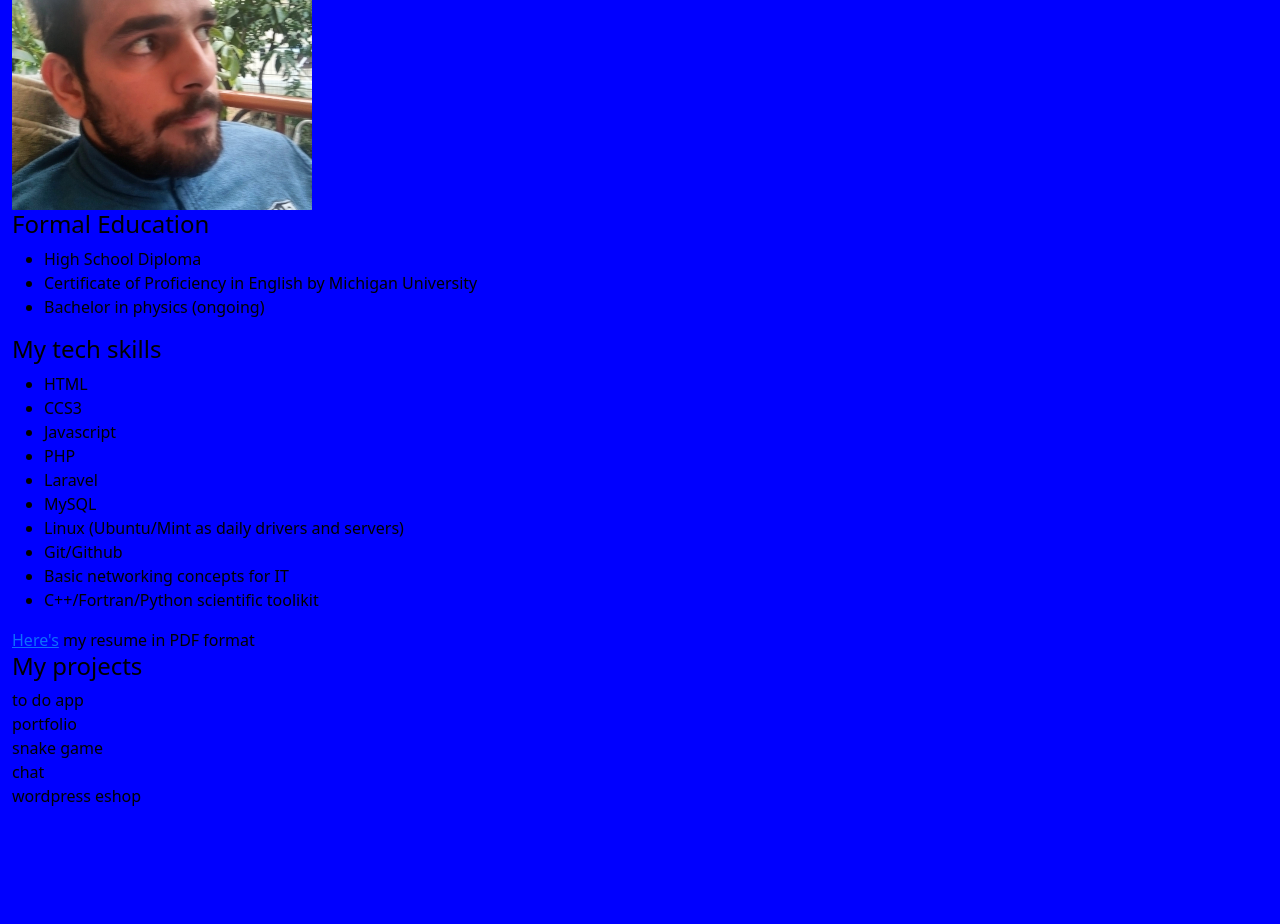
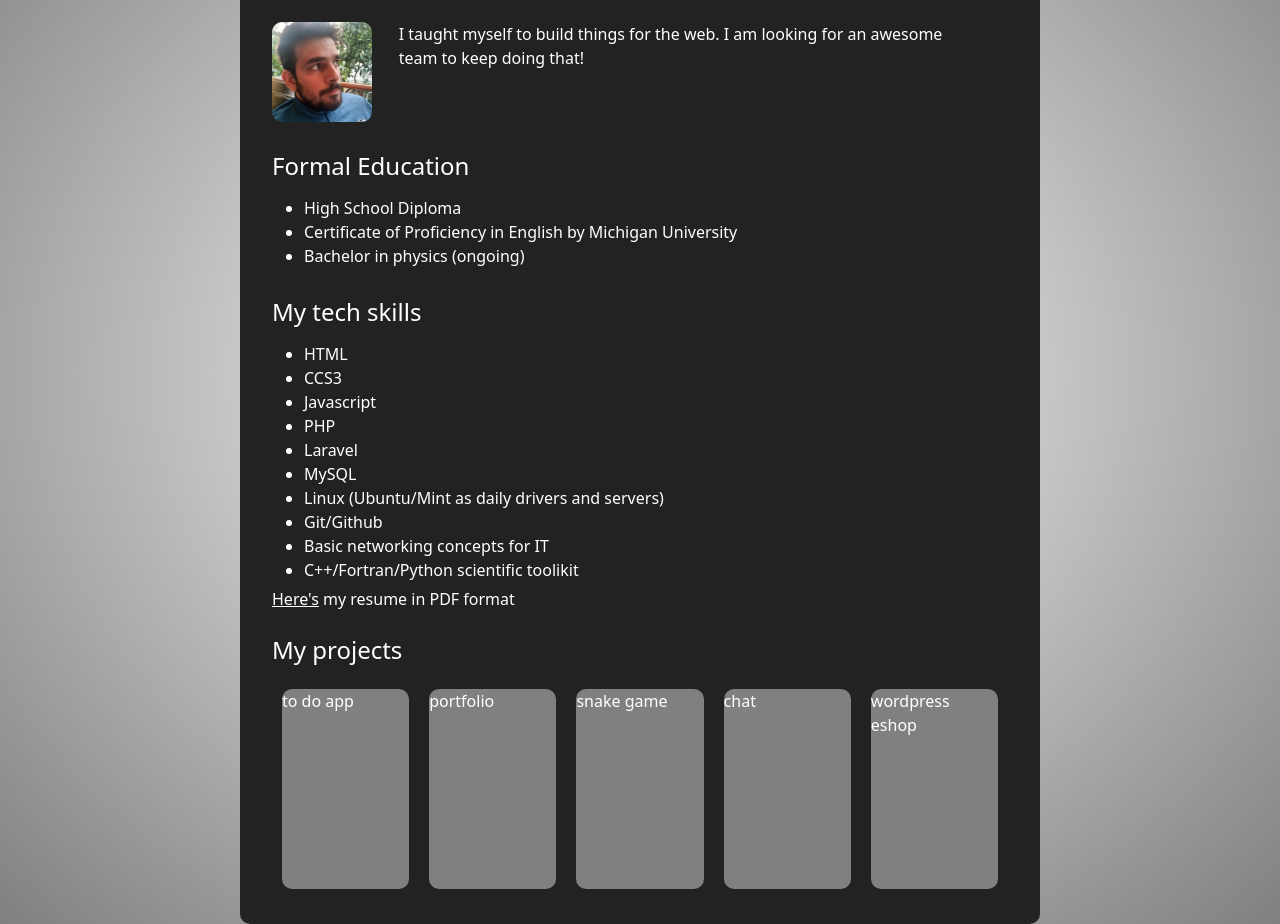
Before and after one commit to paranoidbot/my-portfolio, a plain HTML site: page index.html in a window 1280 px wide. Shown: the part 178-1102 px from the top of the page. Before the commit the page ends 986 px from the top, so only its background shows below. Drawn offline with nearby package versions, Linux system fonts and the light colour scheme.

Commit message:
first take on style for the landing page

```diff
--- a/master.css
+++ b/master.css
@@ -1,4 +1,57 @@
 body {
-  background-color: blue;
-  color: black;
+  /*background-color: #A89C9C;*/
+  background-image: radial-gradient(white, gray);
+  color: white;
+  font: Optima;
 }
+
+.whole-site {
+  max-width: 800px;
+  margin: auto;
+  margin-top: 10px;
+  padding: 10px;
+  /*background-color: #8F4C82;*/
+  background-color: #222;
+  border-radius: 10px;
+}
+
+
+.row {
+  padding: 10px;
+}
+
+
+section {
+  padding: 5px 0px;
+}
+
+section > * {
+  margin: auto;
+}
+
+.projects-flex {
+  display: flex;
+  flex-direction: row;
+}
+.project {
+  margin: 10px;
+  width: 150px;
+  height: 200px;
+  background-color: gray;
+  border-radius: 10px;
+}
+
+#title > h1, #formal-education > h4, #tech-skills > h4, #projects > h4 {
+  padding-bottom: 15px;
+}
+
+#headshot{
+  margin: auto;
+  height: 100px;
+  width: auto;
+  border-radius: 10px;
+}
+
+a {
+  color: white;
+}
```
